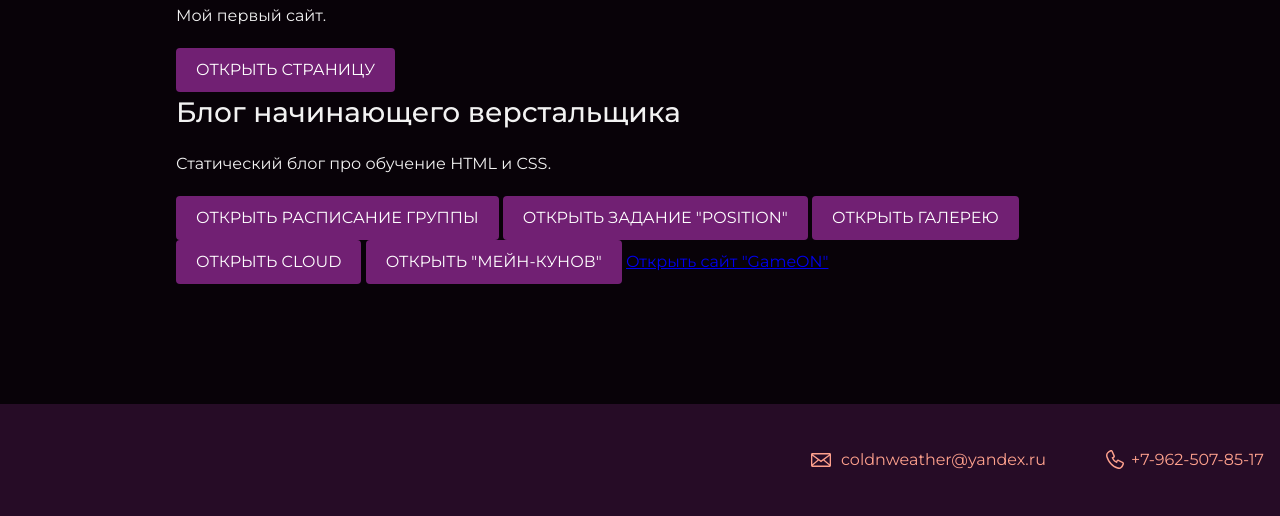
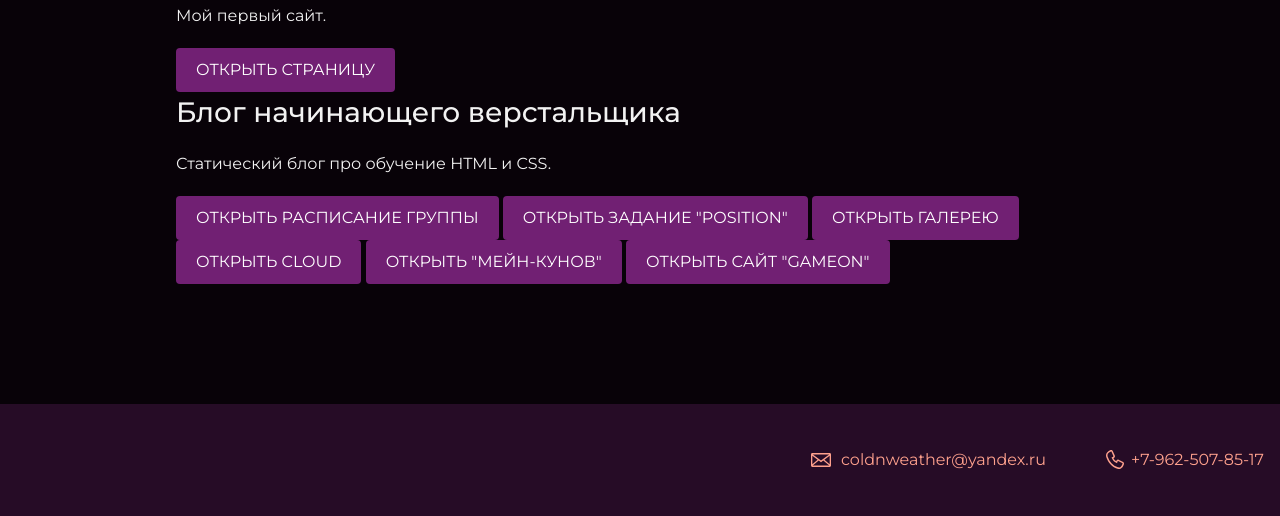
Before and after one commit to denisM4rk/my-site, a PHP site: page /index.html in a window 1280 px wide. Shown: the part 3022-3538 px from the top of the page. Run offline with PHP 8.4, Linux system fonts and the light colour scheme.

Commit message:
Update style.css

```diff
--- a/style.css
+++ b/style.css
@@ -217,6 +217,17 @@ body {
   color: #ffffff;
 }
 
+.button-6 {
+  padding: 6px 20px;
+  display: inline-block;
+  vertical-align: baseline;
+  text-decoration: none;
+  text-transform: uppercase;
+  border-radius: 4px;
+  background-color: #712073;
+  color: #ffffff;
+}
+
 .page-footer {
   padding: 40px 0;
   background-color: #260c26;
```
